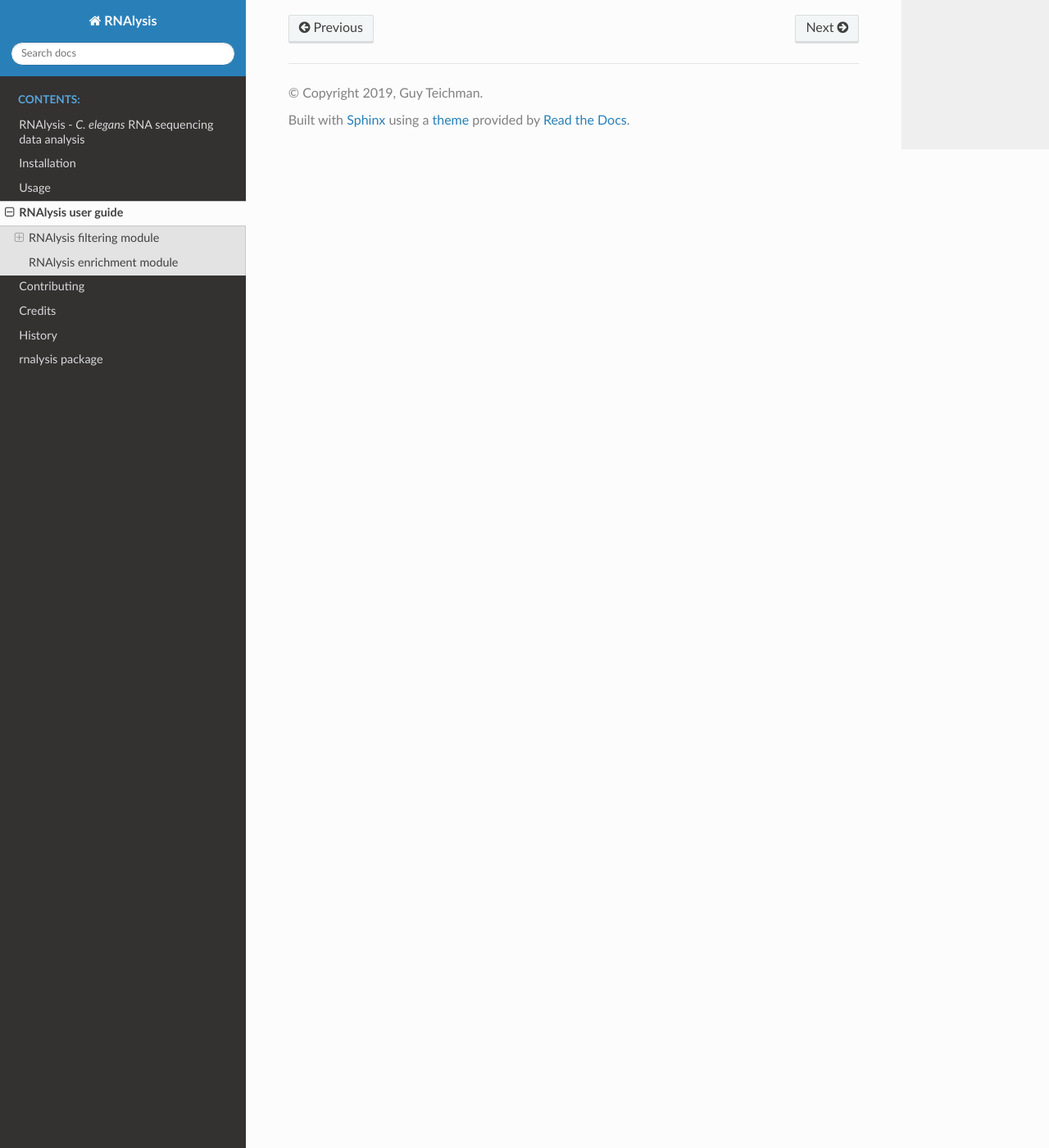
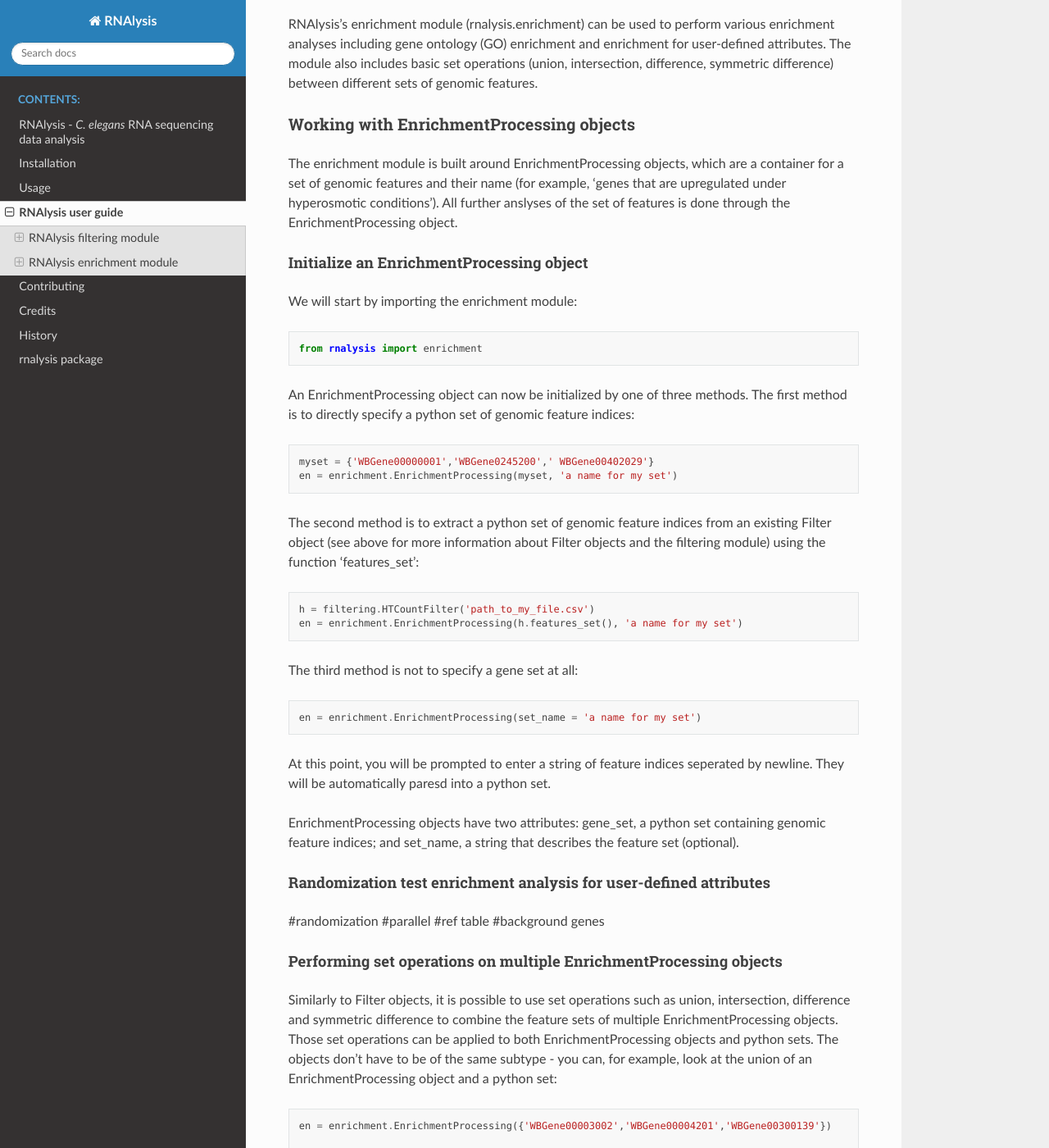
Before and after one commit to GuyTeichman/RNAlysis, a Sphinx documentation site: the page built from docs/source/rnalysis_user_guide.rst, in a window 1280 px wide and 1400 px high, scrolled down 6071 px. Shown: the whole window at 82% size. Built offline with Sphinx 7.4.7 and the Read the Docs theme 2.0.0, drawn with Linux system fonts in a browser that asks for light colours; some of the changed text lies outside the part shown.

Commit message:
updated documentation

```diff
--- a/docs/source/rnalysis_user_guide.rst
+++ b/docs/source/rnalysis_user_guide.rst
@@ -6,7 +6,7 @@
 ****************************
 RNAlysis filtering module
 ****************************
-RNAlysis's filtering module (rnalysis.filtering) is build to allow rapid and easy to understand filtering of various forms of RNA sequencing data. The module also contains specific methods for visualization and clustering of data.
+RNAlysis's filtering module (rnalysis.filtering) is built to allow rapid and easy to understand filtering of various forms of RNA sequencing data. The module also contains specific methods for visualization and clustering of data.
 
 The filtering module is built around Filter objects, which are containers for tabular sequencing data. You can use the different types of Filter objects to apply filtering operations to various types of tabular data. You will learn more about Filter objects in the next section.
 
@@ -212,3 +212,68 @@
 ****************************
 RNAlysis enrichment module
 ****************************
+RNAlysis's enrichment module (rnalysis.enrichment) can be used to perform various enrichment analyses including gene ontology (GO) enrichment and enrichment for user-defined attributes. The module also includes basic set operations (union, intersection, difference, symmetric difference) between different sets of genomic features.
+
+
+Working with EnrichmentProcessing objects
+=========================================
+
+The enrichment module is built around EnrichmentProcessing objects, which are a container for a set of genomic features and their name (for example, 'genes that are upregulated under hyperosmotic conditions'). All further anslyses of the set of features is done through the EnrichmentProcessing object.
+
+
+Initialize an EnrichmentProcessing object
+------------------------------------------
+We will start by importing the enrichment module::
+
+	from rnalysis import enrichment
+
+An EnrichmentProcessing object can now be initialized by one of three methods.
+The first method is to directly specify a python set of genomic feature indices::
+
+	myset = {'WBGene00000001','WBGene0245200',' WBGene00402029'}
+	en = enrichment.EnrichmentProcessing(myset, 'a name for my set')
+
+The second method is to extract a python set of genomic feature indices from an existing Filter object (see above for more information about Filter objects and the filtering module) using the function 'features_set'::
+
+	h = filtering.HTCountFilter('path_to_my_file.csv')
+	en = enrichment.EnrichmentProcessing(h.features_set(), 'a name for my set')
+
+The third method is not to specify a gene set at all::
+
+	en = enrichment.EnrichmentProcessing(set_name = 'a name for my set')
+
+At this point, you will be prompted to enter a string of feature indices seperated by newline. They will be automatically paresd into a python set.
+
+EnrichmentProcessing objects have two attributes: gene_set, a python set containing genomic feature indices; and set_name, a string that describes the feature set (optional).
+
+
+Randomization test enrichment analysis for user-defined attributes
+-------------------------------------------------------------------
+#randomization
+#parallel
+#ref table
+#background genes
+
+
+Performing set operations on multiple EnrichmentProcessing objects
+-------------------------------------------------------------------
+
+Similarly to Filter objects, it is possible to use set operations such as union, intersection, difference and symmetric difference to combine the feature sets of multiple EnrichmentProcessing objects. Those set operations can be applied to both EnrichmentProcessing objects and python sets. The objects don't have to be of the same subtype - you can, for example, look at the union of an EnrichmentProcessing object and a python set::
+
+	en = enrichment.EnrichmentProcessing({'WBGene00003002','WBGene00004201','WBGene00300139'})
+
+	s = {'WBGene00000001','WBGene00000002','WBGene00000003'}
+	union_result = en.union(s)
+
+When performing set operations, the return type will always be a python set. This means you can use the output of the set operation as an input for yet another set operation, or as input to a new EnrichmentProcessing object.
+
+
+Saving indices from EnrichmentProcessing to a .txt file
+--------------------------------------------------------
+
+It is possible to save the feature indices from an EnrichmentProcessing object to a .txt file, for use in online enrichment tools or simply to share the list of genomic features. This is done with the 'save_txt' function::
+
+	en.save_txt('D:\path\filename')
+
+
+The feature indices will be saved to the text file in the specified path, separated by newline ('\n').
```
